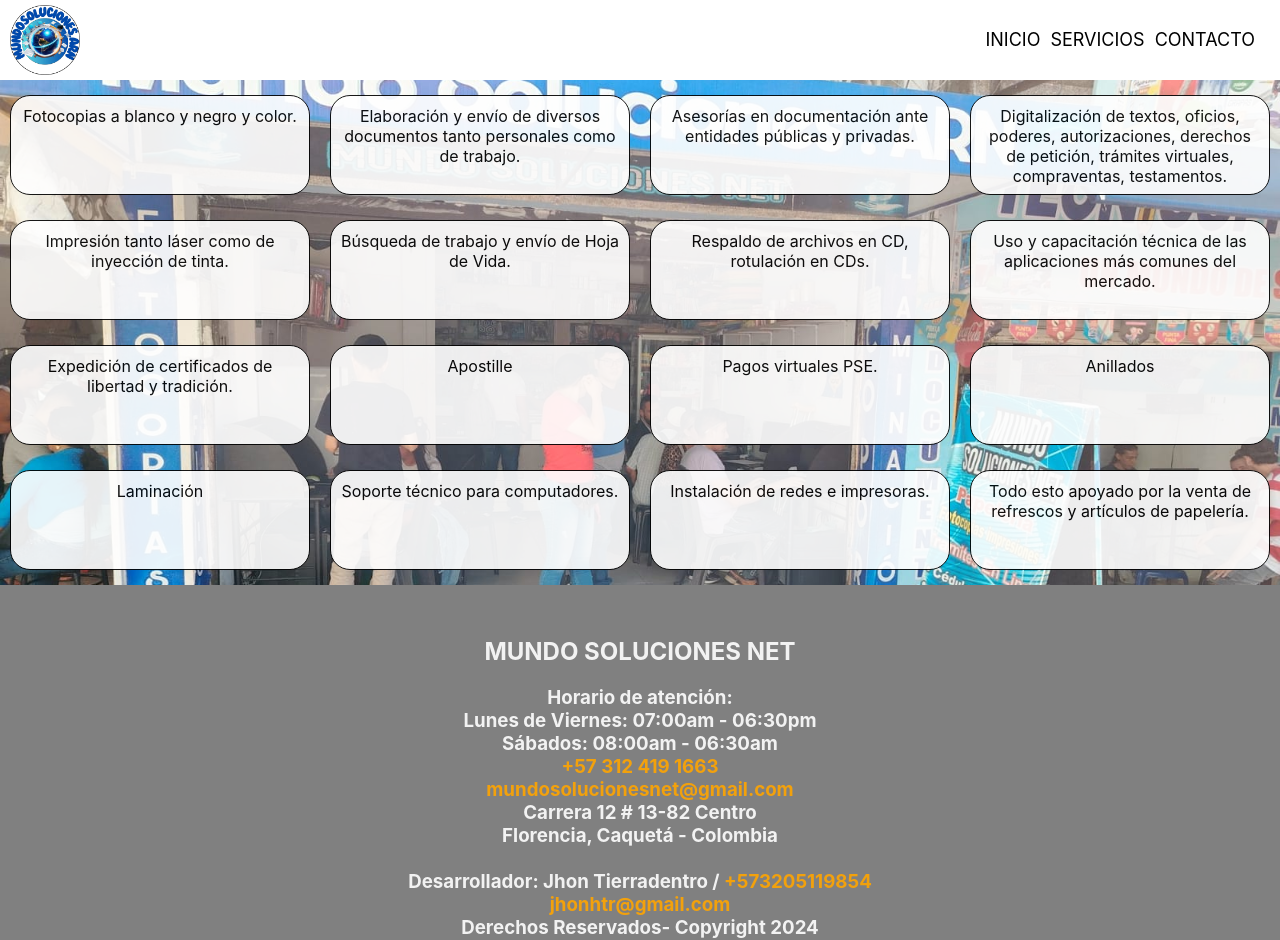
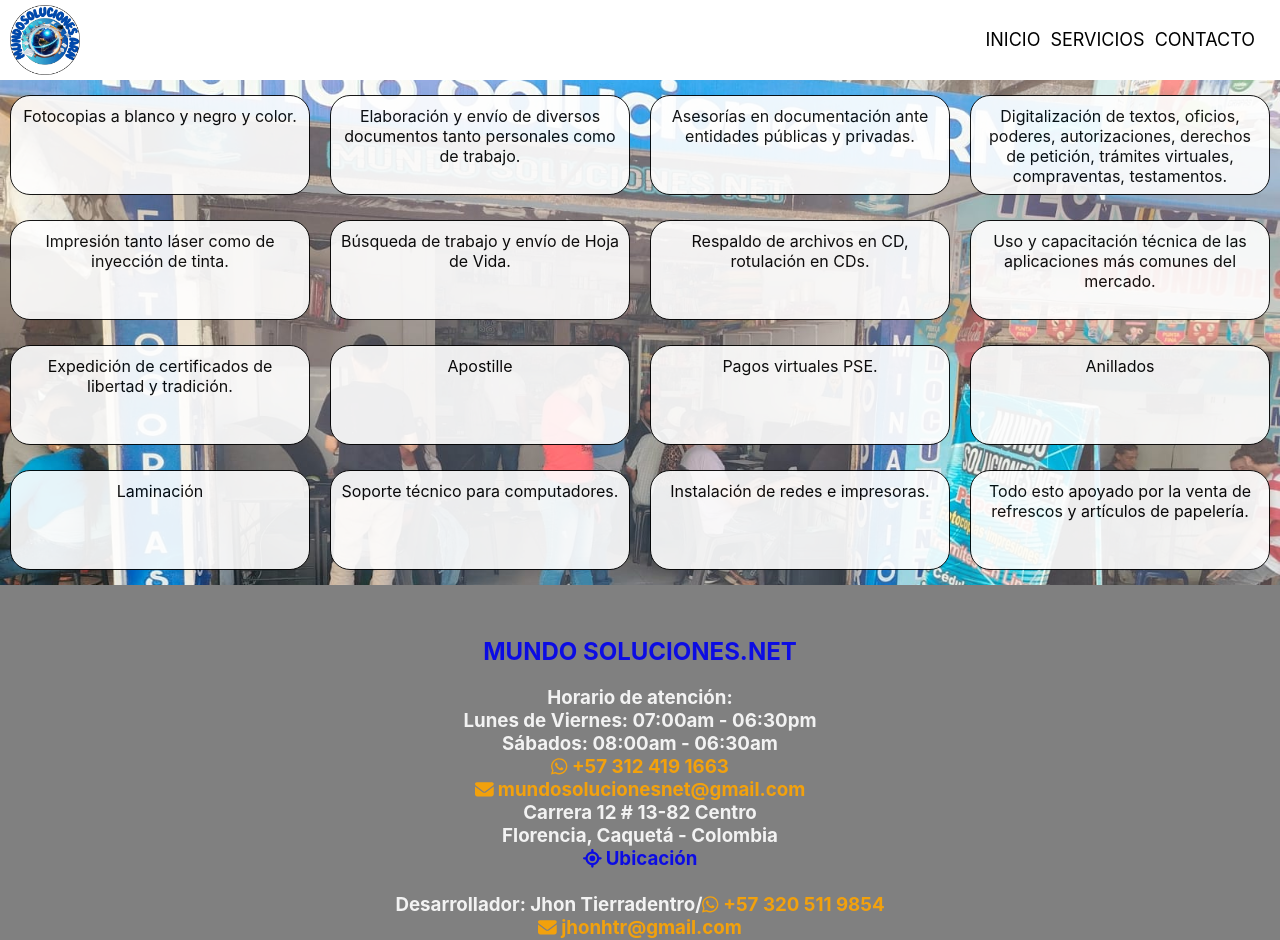
Before and after one commit to jhonhtr/proyecto3, a React (Create React App) app: page /Servicios in a window 1280 px wide. Shown: the top 940 px of the page. Built offline with nearby package versions, Linux system fonts and the light colour scheme.

Commit message:
Update Servicios.js

```diff
--- a/src/servi/Servicios.js
+++ b/src/servi/Servicios.js
@@ -1,6 +1,8 @@
 import React, { useEffect } from 'react';
-import { faHome, faBars } from '@fortawesome/free-solid-svg-icons';
+import { faHome, faBars, faLocation } from '@fortawesome/free-solid-svg-icons';
 import { FontAwesomeIcon } from '@fortawesome/react-fontawesome';
+import { faWhatsapp } from '@fortawesome/free-brands-svg-icons'; // Importa el icono de WhatsApp
+import { faEnvelope } from '@fortawesome/free-solid-svg-icons';  // Para el icono de correo
 import './Servicios.css';
 import fondo from './imagen/fondo.jpg';
 import logo from './imagen/logo.png';
@@ -143,19 +145,40 @@ const Servicios = () => {
             </div>
 
             <footer>
-                <div>
+            <div>
                     <div className='pie'>
-                        <h2>MUNDO SOLUCIONES NET</h2><br/>
+                        <h2><a className='imagen1' target="_blank" rel="noopener noreferrer"
+                        href="https://mundosolucionesnet.vercel.app/">MUNDO SOLUCIONES.NET</a></h2><br/>
                         <h3>Horario de atención:<br/>
                             Lunes de Viernes: 07:00am - 06:30pm<br/>
                             Sábados: 08:00am - 06:30am<br/>
-                            <a className='contacto' target="_blank" rel="noopener noreferrer"
-                            href="https://wa.me/+573124191663">+57 312 419 1663</a><br/>
-                            <a className='correo' targe="_black" rel="noopener noreferrer" href="mailto:mundosolucionesnet@gmail.com">mundosolucionesnet@gmail.com</a><br/>
+
+                            {/* Icono de WhatsApp con enlace */}
+                            <a className='contacto' target="_blank" rel="noopener noreferrer" href="https://wa.me/+573124191663">
+                                <FontAwesomeIcon icon={faWhatsapp} /> +57 312 419 1663
+                            </a><br/>
+
+                            {/* Icono de Correo con enlace */}
+                            <a className='correo' target="_blank" rel="noopener noreferrer" href="mailto:mundosolucionesnet@gmail.com">
+                                <FontAwesomeIcon icon={faEnvelope} /> mundosolucionesnet@gmail.com
+                            </a><br/>
+
                             Carrera 12 # 13-82 Centro <br/>
-                            Florencia, Caquetá - Colombia <br/><br/>
-                            Desarrollador: Jhon Tierradentro / <a className='contacto' target="_blank" rel="noopener noreferrer" href="https://wa.me/+573205119854">+573205119854</a><br/>
-                            <a className='correo' target="_blank" rel="noopener noreferrer" href="mailto:jhonhtr@gmail.com">jhonhtr@gmail.com </a><br/>
+                            Florencia, Caquetá - Colombia <br/>
+
+                            <a className='ubicacion' target="_blank" rel="noopener noreferrer" href="https://www.google.com/maps/place/Mundo+Comunicaciones.net/@4.7338903,-74.0316867,19z/data=!4m14!1m7!3m6!1s0x8e3f8f88156ba53d:0xf6e874ce92545800!2sParque+Altablanca!8m2!3d4.7342508!4d-74.0286737!16s%2Fg%2F1tq8klkx!3m5!1s0x8e3f8562916c0449:0xad997a02e5a7842f!8m2!3d4.733889!4d-74.031043!16s%2Fg%2F1yj2mft6l?hl=es&entry=ttu&g_ep=EgoyMDI0MTAyMS4xIKXMDSoASAFQAw%3D%3D">
+                                <FontAwesomeIcon icon={faLocation} />  Ubicación
+                            </a><br/><br/>
+
+                            Desarrollador: Jhon Tierradentro/
+                            <a className='contacto' target="_blank" rel="noopener noreferrer" href="https://wa.me/+573205119854">
+                                <FontAwesomeIcon icon={faWhatsapp} />  +57 320 511 9854
+                            </a><br/>
+
+                            {/*<a className='correo' target="_blank" rel="noopener noreferrer" href="mailto:jhonhtr@gmail.com">jhonhtr@gmail.com </a><br/>*/}
+                            <a className='correo' target="_blank" rel="noopener noreferrer" href="mailto:jhonhtr@gmail.com">
+                                <FontAwesomeIcon icon={faEnvelope} /> jhonhtr@gmail.com
+                            </a><br/>
                             Derechos Reservados- Copyright 2024
                         </h3>
                     </div>
```
